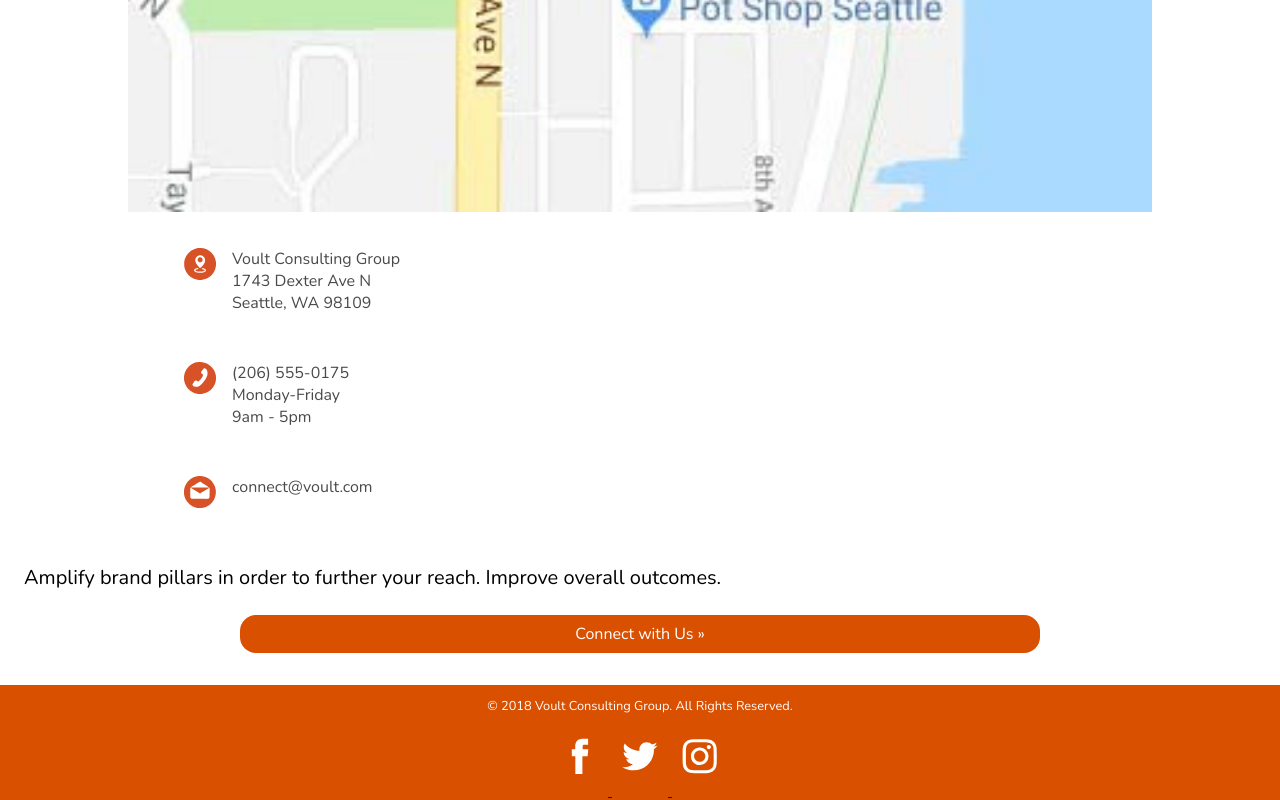
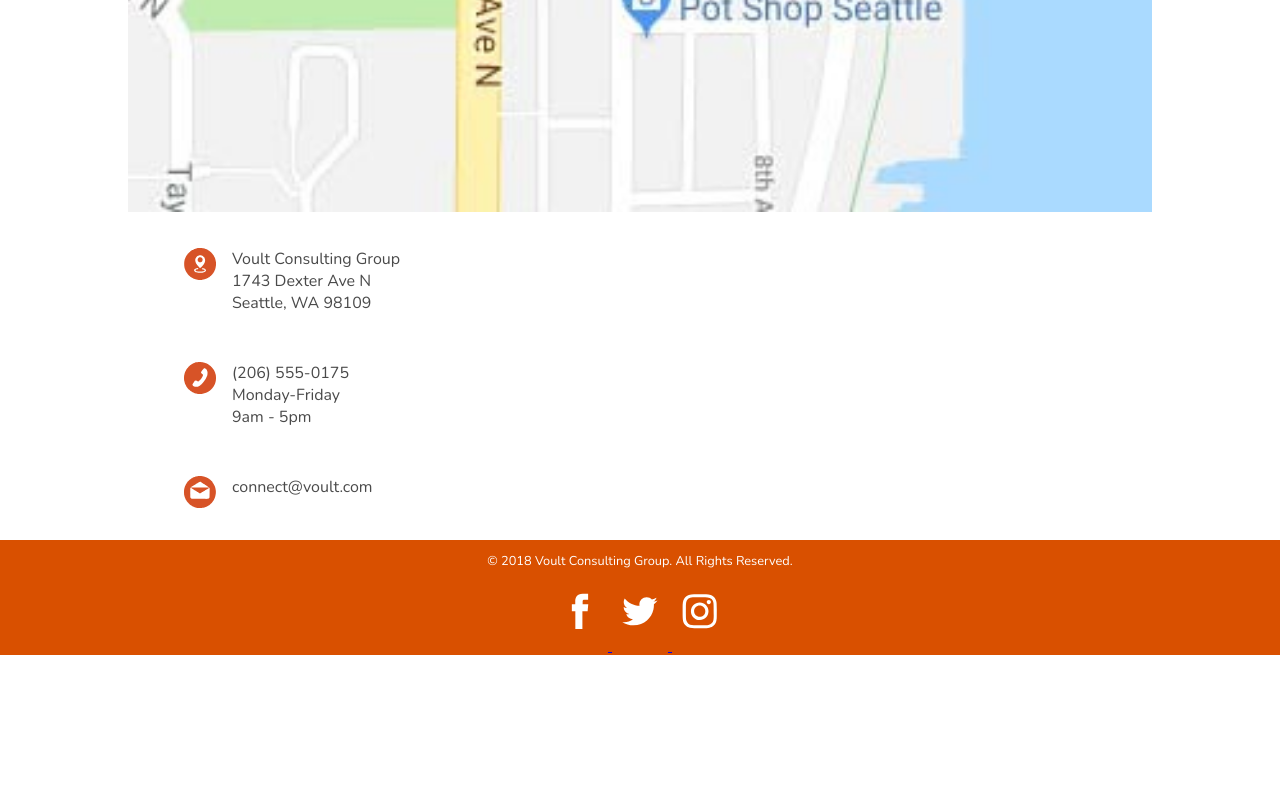
Before and after one commit to halleyl/voult, a plain HTML site: page connect.html in a window 1280 px wide. Shown: the part 2618-3418 px from the top of the page. After the commit the page ends 3273 px from the top, so only its background shows below. Drawn offline with nearby package versions, Linux system fonts and the light colour scheme.

Commit message:
Clean up spacing

```diff
--- a/connect.html
+++ b/connect.html
@@ -108,14 +108,6 @@
           </figcaption>
         </a>
       </figure>
-
-
-    </section>
-    <section class="cta col span_12_of_12">
-      <p>Amplify brand pillars in order to further your reach. Improve overall outcomes.</p>
-      <a href="connect.html">
-        <div>Connect with Us &raquo;</div>
-      </a>
     </section>
   </main>
   <footer class="section group">
```
